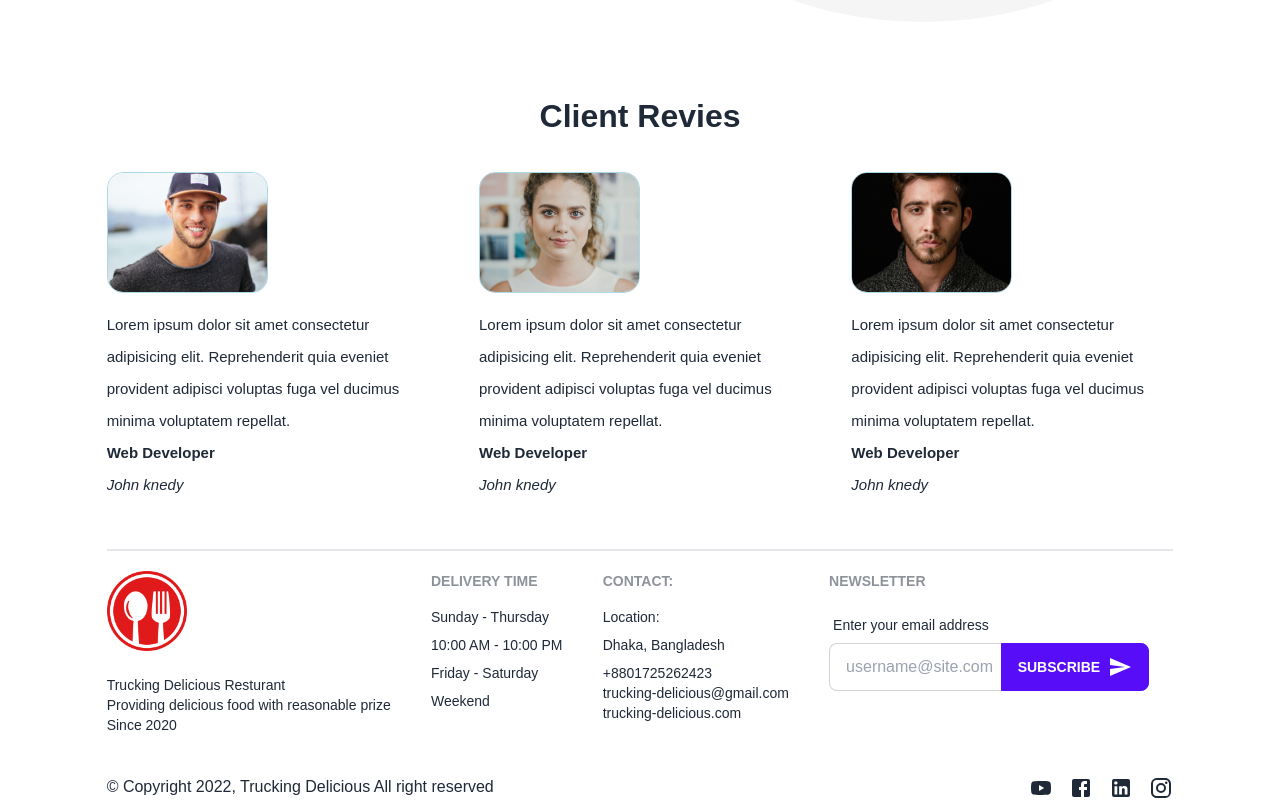
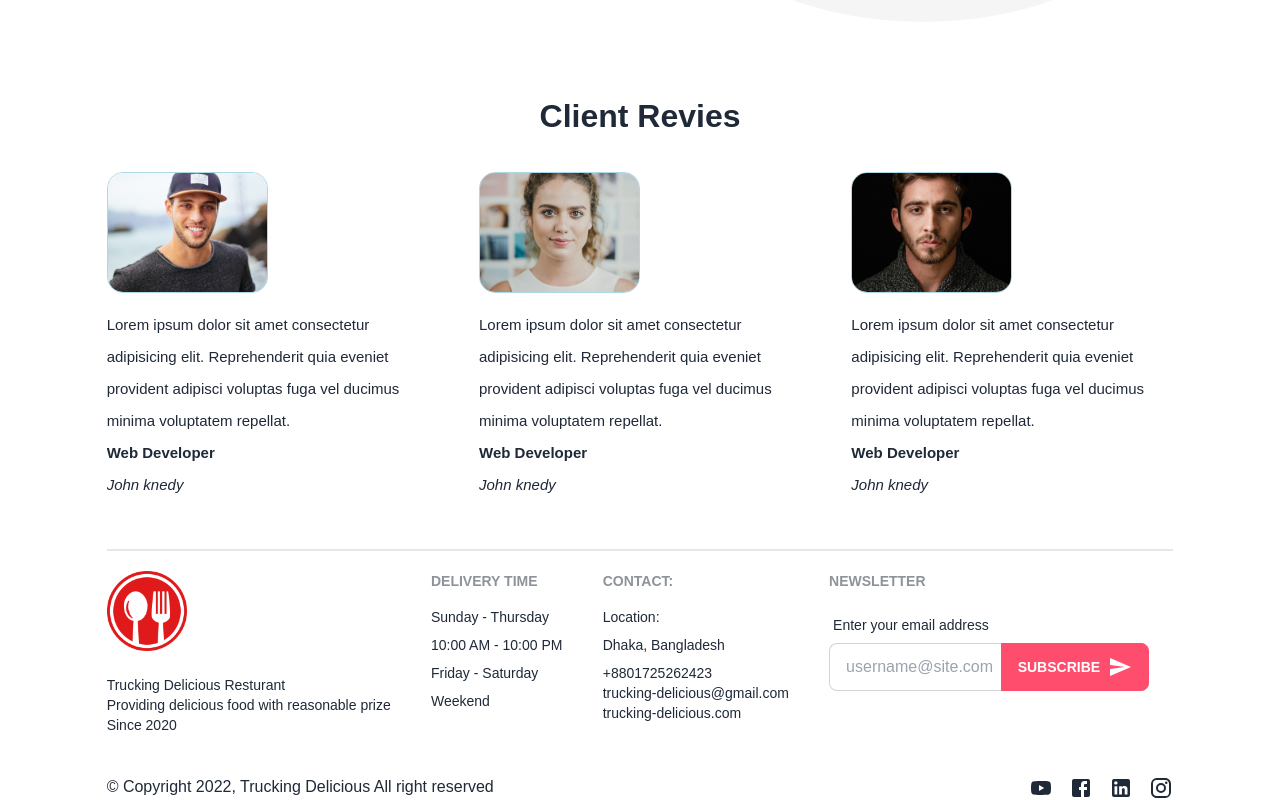
Before and after one commit to ruhulamin111/trucking-delicious, a React (Create React App) app: page / in a window 1280 px wide. Shown: the part 5211-6011 px from the top of the page. Built offline with nearby package versions, Linux system fonts and the light colour scheme.

Commit message:
button change

```diff
--- a/src/components/Footer/Footer.js
+++ b/src/components/Footer/Footer.js
@@ -42,8 +42,8 @@ const Footer = () => {
                             <span className="label-text">Enter your email address</span>
                         </label>
                         <div className="relative">
-                            <input type="text" placeholder="username@site.com" className="input input-bordered w-full pr-16" />
-                            <button className="btn btn-primary absolute top-0 right-0 rounded-l-none ">Subscribe  <span className='ml-2'> <SendIcon /></span></button>
+                            <input type="text" placeholder="username@site.com" className="input input-bordered  w-full pr-16" />
+                            <button className="btn  bg-[#ff4d6d] border-[#ff4d6d] absolute top-0 right-0 rounded-l-none hover:bg-[#c9184a] hover:border-[#c9184a]">Subscribe  <span className='ml-2'> <SendIcon /></span></button>
                         </div>
                     </div>
                 </div>
--- a/src/styles/Home.css
+++ b/src/styles/Home.css
@@ -134,5 +134,4 @@
         display: flex;
         flex-direction: column;
     }
-
 }
```
